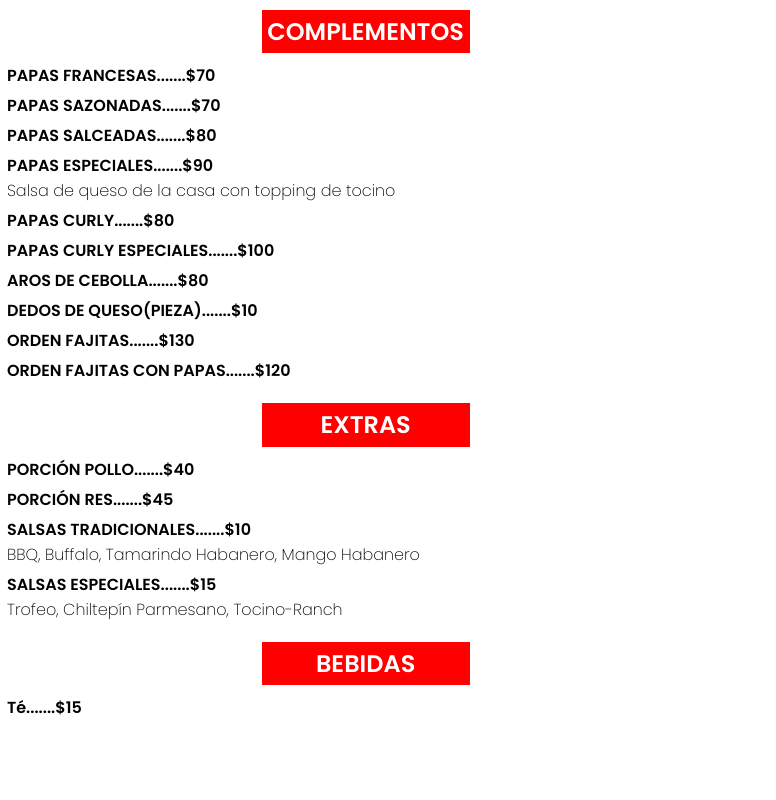
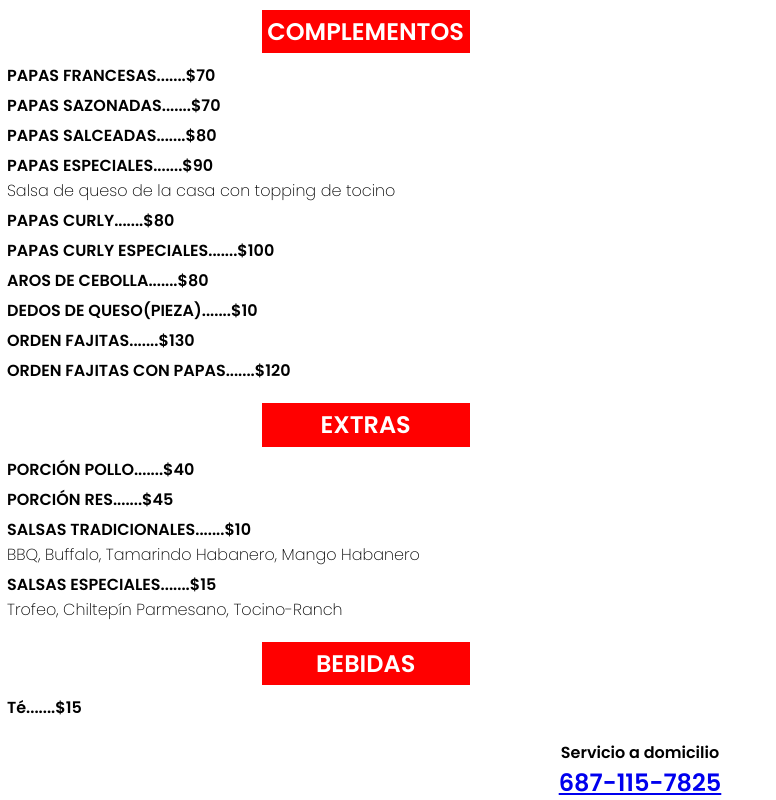
Before and after one commit to Itrio17/M83_Menu, a plain HTML site: page index.html in a window 1280 px wide. Shown: the part 758-1558 px from the top of the page, without its empty margins (0-776 px from the left). Before the commit the page ends 1498 px from the top, so only its background shows below. Drawn offline with Linux system fonts and the light colour scheme.

Commit message:
agregando contacto

```diff
--- a/Sass/styles.scss
+++ b/Sass/styles.scss
@@ -4,7 +4,9 @@
     box-sizing: border-box;
 }
 
-body{
+body {
+    // background: rgb(255,235,0);
+    // background: linear-gradient(21deg, rgba(255,235,0,1) 0%, rgba(255,124,0,1) 100%);
     background-color: #ffffff;
 }
 
@@ -37,3 +39,14 @@ h1, h2, h4, p {
         margin-bottom: 5px;
     }
 }
+
+.contacto {
+    text-align: center;
+
+    p {
+        a {
+            font-size: x-large;
+            font-weight: 700;
+        }
+    }
+}
--- a/index.html
+++ b/index.html
@@ -178,5 +178,10 @@
                 <h4>Té.......$15</h4>
             </div>
         </section>
+
+        <section class="contacto">
+            <h4>Servicio a domicilio</h4>
+            <p><a href="tel:+526871157825">687-115-7825</a></p>
+        </section>
 </body>
 </html>
```
Also changed, not shown: Sass/styles.css, 1 other file.
